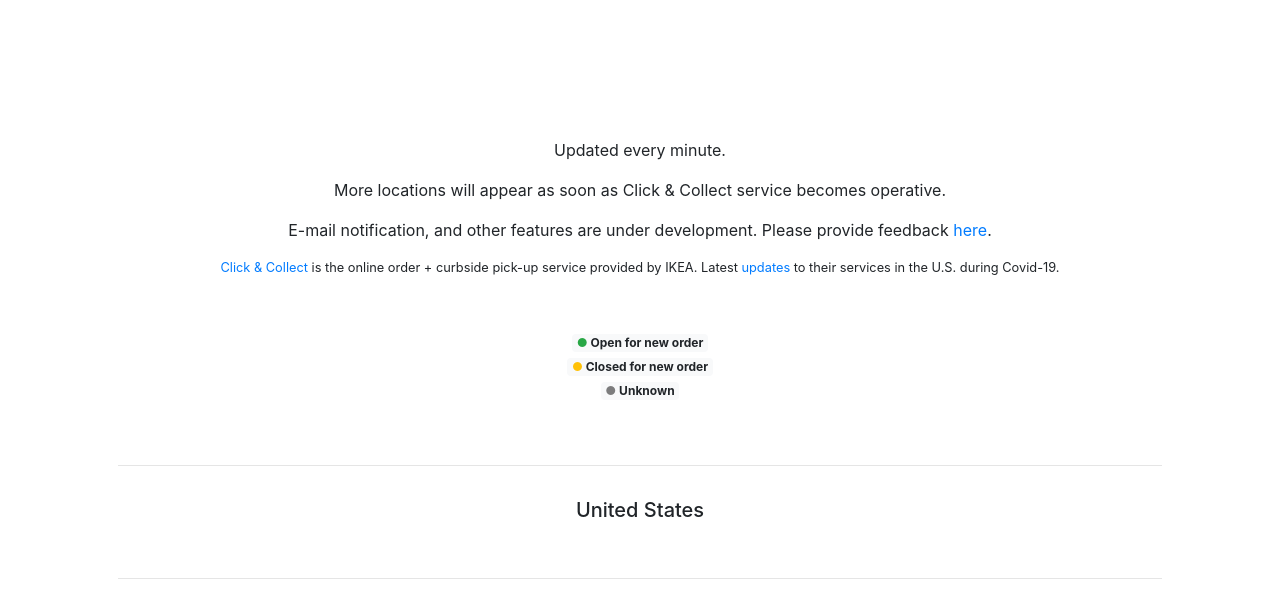
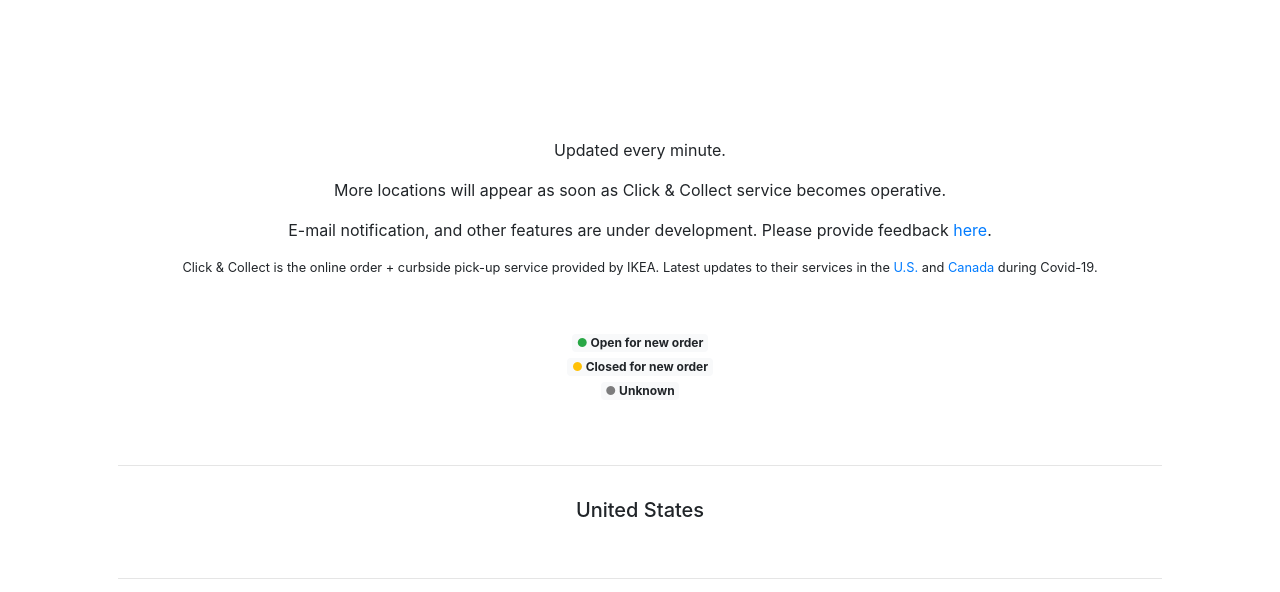
Before and after one commit to richarddong/ikea-monitor, a plain HTML site: page public/index.html in a window 1280 px wide. Shown: the part 166-758 px from the top of the page. Drawn offline with nearby package versions, Linux system fonts and the light colour scheme; no server answers.

Commit message:
Add FAQ link for Canada

```diff
--- a/public/index.html
+++ b/public/index.html
@@ -42,7 +42,7 @@
       <p>Updated every minute.</p>
       <p>More locations will appear as soon as Click & Collect service becomes operative.</p>
       <p>E-mail notification, and other features are under development. Please provide feedback <a target="_blank" href="https://www.reddit.com/r/IKEA/comments/gpl3x0/ikea_click_collect_status_website/">here</a>.</p>
-      <p class="small"><a target="_blank" href="https://www.ikea.com/us/en/customer-service/services/product-reservation/">Click & Collect</a> is the online order + curbside pick-up service provided by IKEA. Latest <a target="_blank" href="https://www.ikea.com/us/en/customer-service/faq/">updates</a> to their services in the U.S. during Covid-19.</p>
+      <p class="small">Click & Collect is the online order + curbside pick-up service provided by IKEA. Latest updates to their services in the <a target="_blank" href="https://www.ikea.com/us/en/customer-service/faq/">U.S.</a> and <a target="_blank" href="https://www.ikea.com/ca/en/customer-service/services/updates-to-our-services-pub05de56e0">Canada</a> during Covid-19.</p>
     </div>
     <div class="container my-5 pb-3 pt-1 text-center legend">
       <span class="badge badge-light"><span class="status Open">●</span> Open for new order</span><br>
```
